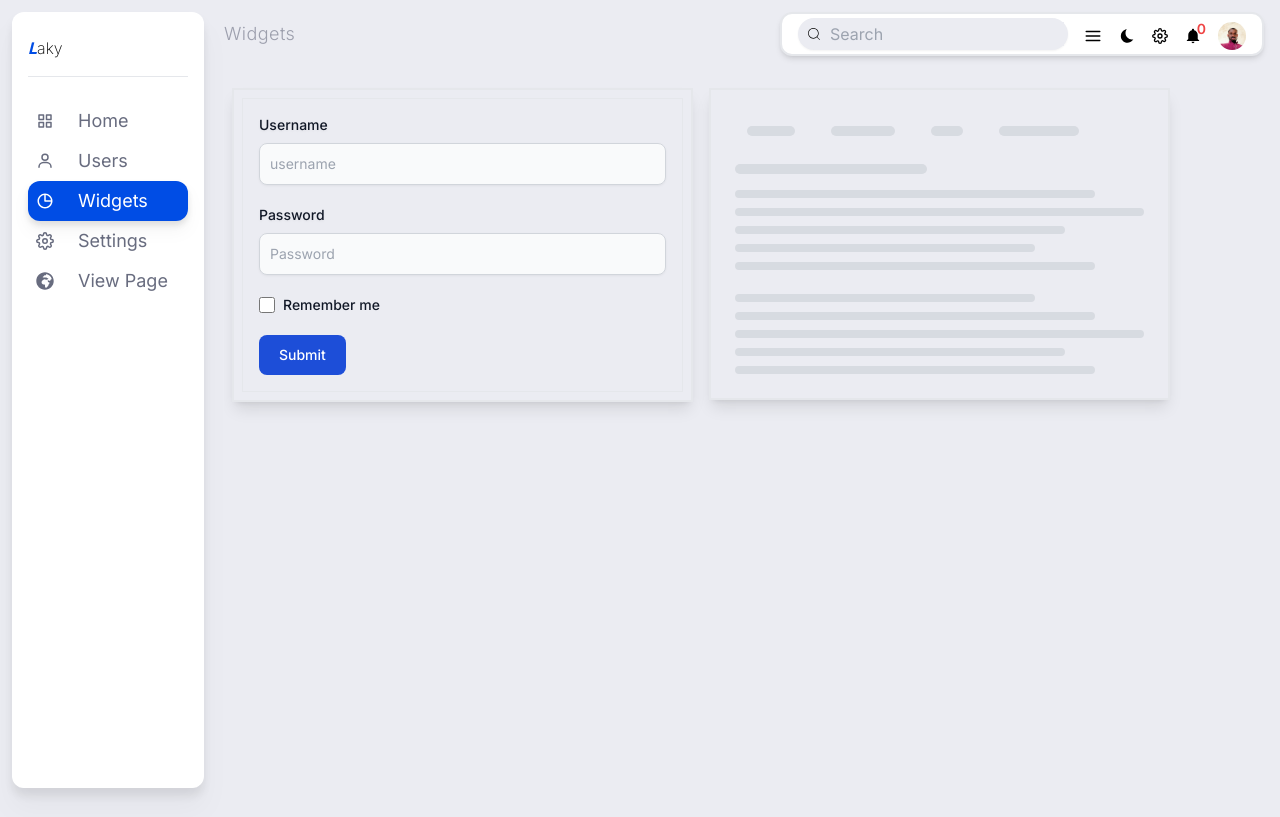
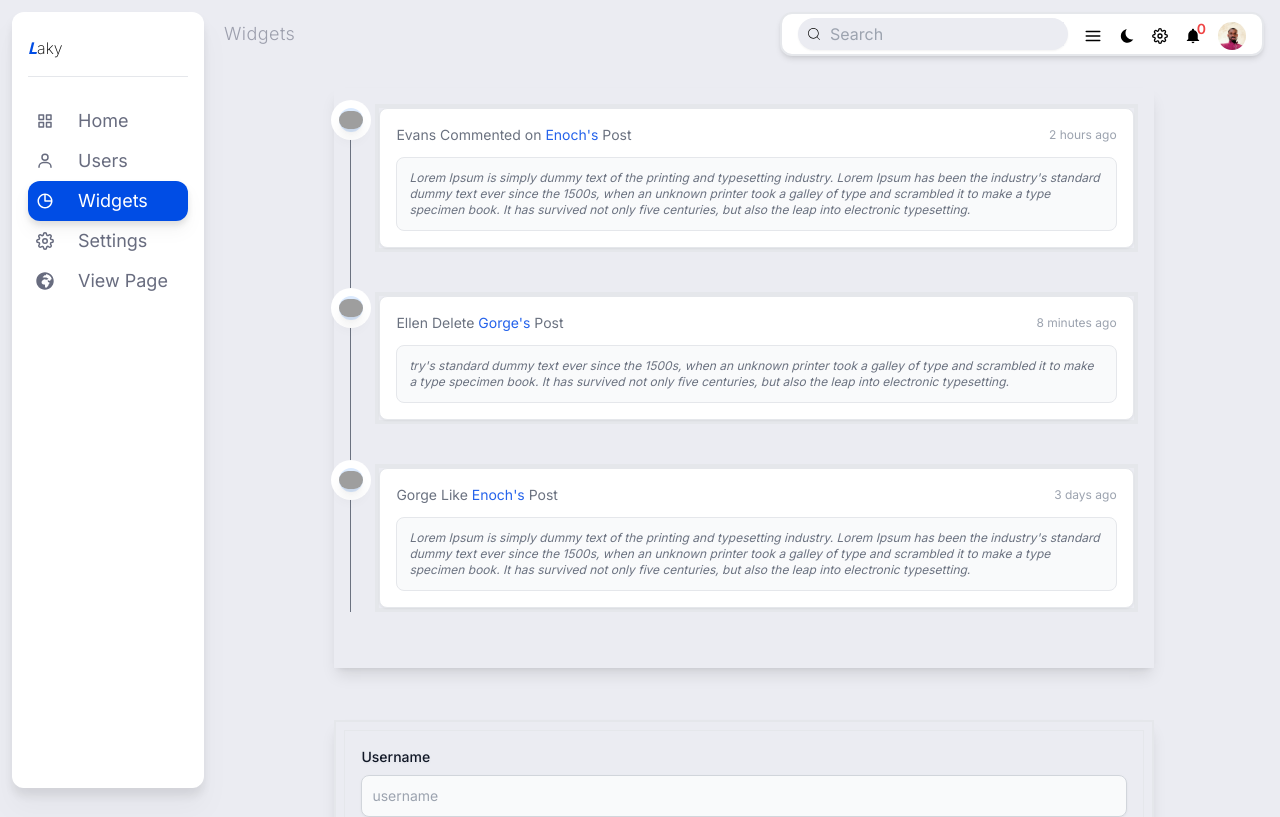
Before and after one commit to kusiLaw/next_dashboard, a Next.js app: page /dashboard/widgets in a window 1280 px wide. Shown: the top 817 px of the page. Built offline with nearby package versions, Linux system fonts and the light colour scheme; grey boxes are pictures that could not be loaded; what tailwindcss-animated would draw is missing.

Commit message:
Add log time line to widgets

```diff
--- a/app/dashboard/widgets/page.js
+++ b/app/dashboard/widgets/page.js
@@ -2,22 +2,25 @@ import TextInput from "@/components/textInput";
 import React from "react";
 import Login from "@/components/form/login";
 import { Loading } from "@/components/loading";
+import LogTimeLine from "@/components/timeline/log";
+import { time_line } from "@/mockdata";
 
 const Widgets = () =>{
     return(
-        <div className="flex gap-2 md:gap-4 p-2 mt-5 flex-wrap bg-inherit min-h-screen">
+        <div className="flex gap-4 md:gap-8 p-2 mt-5 flex-wrap justify-center bg-inherit min-h-screen">
 
-           <div className="  md:gap-4 w-[100%]  flex flex-col md:flex-row gap-[10%] ">
-              <div className="shadow-lg p-2 border-2 w-[100%] md:w-[45%]  h-fit">
+           <div className="p-4 shadow-lg mb-5  w-[100%] md:w-[80%]">
+
+             <LogTimeLine  data={time_line}/>
+           </div>
+            <div className="shadow-lg p-2 border-2 mb-5 w-[100%] md:w-[80%]  h-fit">
                 <Login />
-               </div>
+            </div>
 
-               <div className=" shadow-lg p-6 border-2 w-[100%] md:w-[45%] min-w-fit h-fit">
+
+               <div className=" shadow-lg p-6 mb-5 border-2 w-[100%] md:w-[80%] min-w-fit h-fit bg-white">
                  <Loading/>
                </div>
-
-            </div>
-
 
         </div>
     )
--- a/components/loading/index.js
+++ b/components/loading/index.js
@@ -1,6 +1,6 @@
 export const Loading = ()=>{
     return (
-        <div  className=" animate-pulse">
+        <div  className=" animate-pulse ">
             <table className="w-100%">
                 <tr className="flex gap-3">
                     <th className="p-3">
--- a/components/page_settings/NavExpandController.js
+++ b/components/page_settings/NavExpandController.js
@@ -12,7 +12,7 @@ const NavExpandController = () => {
  return (
   <div >
     <ToggleSwitch
-    name = {'Nav Auto Collapse'}
+    name = {'Navbar Auto Collapse'}
     checked = {mouseControlNav}
     onChangeFn ={setMouseControlNav}
     extra = {
--- /dev/null
+++ b/components/timeline/log.jsx
@@ -0,0 +1,37 @@
+
+
+
+const LogTimeLine = ({data}) =>{
+    return (
+
+<ol className="relative border-s border-gray-500 dark:border-gray-700">
+
+    { data.map( data =>(
+        <li className="mb-10 ms-6 border-4">
+            <span className="absolute flex items-center justify-center w-6 h-6 bg-blue-100 rounded-full -start-3 ring-8 ring-white
+            dark:ring-gray-900 dark:bg-blue-900 ">
+                <img className="rounded-full shadow-lg" src={data.image} alt={data.user}/>
+            </span>
+            <div className="p-4 bg-white border border-gray-200 rounded-lg shadow-sm dark:bg-gray-700 dark:border-gray-600">
+                <div className="items-center justify-between mb-3 sm:flex">
+                    <time className="mb-1 text-xs font-normal text-gray-400 sm:order-last sm:mb-0">{data.duration} ago</time>
+                    <div className="text-sm font-normal text-gray-500 lex dark:text-gray-300">{data.user} {data.task}
+                    <a href="#" className=" text-blue-600 dark:text-white hover:underline">{" "}{data.object}{"'s "}</a>
+                    {" "}{data.object_obj}
+                    </div>
+                </div>
+                {data.comments && <div className="p-3 text-xs italic font-normal text-gray-500 border border-gray-200
+                rounded-lg bg-gray-50 dark:bg-gray-600 dark:border-gray-500
+                dark:text-gray-300">{data.comments}.</div>}
+            </div>
+        </li>
+    ))
+
+    }
+</ol>
+
+
+    )
+}
+
+export default LogTimeLine
--- a/mockdata/index.js
+++ b/mockdata/index.js
@@ -61,3 +61,41 @@ export const userdata = {
         }
       ]
 }
+
+export const time_line = [
+  {
+      user : "Evans",
+      task : "Commented on",
+      image : "https://profile-images.xing.com/images/4ae2612933f99e6509fece8939d2f138-1/mathias-renz.1024x1024.jpg",
+      duration : "2 hours",
+      object : "Enoch",
+      object_obj : "Post",
+      comments: `Lorem Ipsum is simply dummy text of the printing and typesetting industry.
+      Lorem Ipsum has been the industry's standard dummy text ever since the 1500s, when an unknown printer
+      took a galley of type and scrambled it to make a type specimen book. It has survived not only five centuries,
+       but also the leap into electronic typesetting`
+  },
+  {
+    user : "Ellen",
+    task : "Delete",
+    image : "https://i.pinimg.com/originals/74/d6/21/74d6216d93a3642650cb7cf49593e207.jpg",
+    duration : "8 minutes",
+    object : "Gorge",
+    object_obj : "Post",
+    comments: `try's standard dummy text ever since the 1500s, when an unknown printer
+    took a galley of type and scrambled it to make a type specimen book. It has survived not only five centuries,
+     but also the leap into electronic typesetting`
+},
+{
+  user : "Gorge",
+  task : "Like ",
+  image : "https://d2qp0siotla746.cloudfront.net/img/use-cases/profile-picture/template_3.jpg",
+  duration : "3 days",
+  object : "Enoch",
+  object_obj : "Post",
+  comments: `Lorem Ipsum is simply dummy text of the printing and typesetting industry.
+  Lorem Ipsum has been the industry's standard dummy text ever since the 1500s, when an unknown printer
+  took a galley of type and scrambled it to make a type specimen book. It has survived not only five centuries,
+   but also the leap into electronic typesetting`
+}
+]
```
